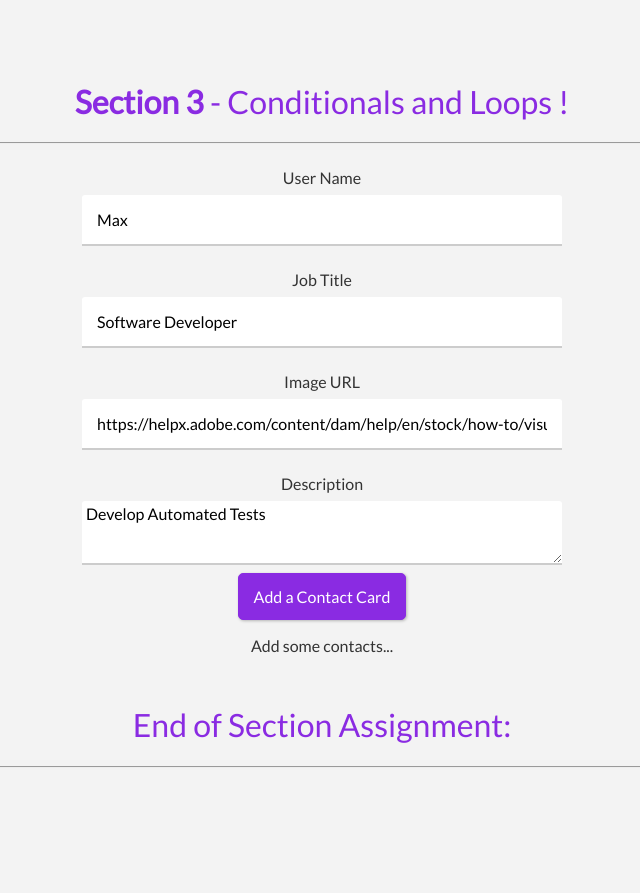
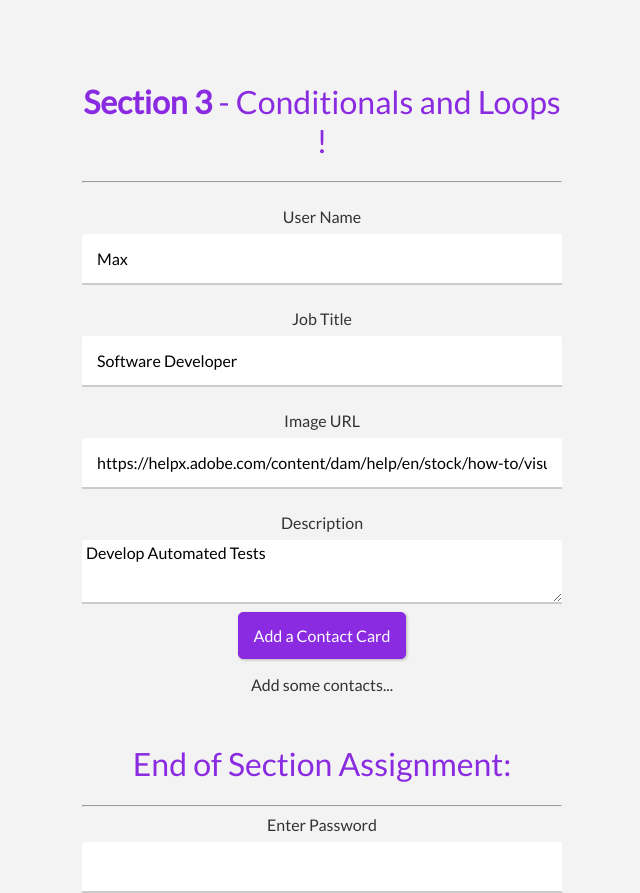
Before and after one commit to smarigowda/my-svelte-project, a Svelte app: page / in a window 1280 px wide. Shown: the whole page, without its empty margins (318-958 px from the left). Before the commit the page ends 800 px from the top, so only its background shows below. Built offline with nearby package versions, Linux system fonts and the light colour scheme.

Commit message:
SUC-3 section 3 assignment in progress

```diff
--- a/src/App.svelte
+++ b/src/App.svelte
@@ -6,11 +6,16 @@
   let imageUrl =
     "https://helpx.adobe.com/content/dam/help/en/stock/how-to/visual-reverse-image-search/jcr_content/main-pars/image/visual-reverse-image-search-v2_intro.jpg";
   let description = "Develop Automated Tests";
+  let formState = "empty";
+  let contacts = [];
+  let password = "";
+  let passwordsList = [];
 
-  let formState = "empty";
-
-  let contacts = [];
-
+  function addPasswordToList() {
+    passwordsList = [...passwordsList, password];
+    password = "";
+    console.log(passwordsList);
+  }
   const isZero = length => {
     return length === 0;
   };
@@ -53,6 +58,7 @@
   .container {
     margin: 0 auto;
     text-align: center;
+    width: 30rem;
   }
   button {
     outline: none;
@@ -79,6 +85,10 @@
   }
   input[type="text"] {
     padding: 15px;
+  }
+  input[type="password"] {
+    padding: 15px;
+    width: 30rem;
   }
   .hidden {
     display: none;
@@ -112,8 +122,12 @@
   </div>
 
   <button on:click={addContact}>Add a Contact Card</button>
-  <button on:click={deleteFirst} class:hidden={contacts.length === 0}>Delete First</button>
-  <button on:click={deleteLast} class:hidden={contacts.length === 0}>Delete Last</button>
+  <button on:click={deleteFirst} class:hidden={contacts.length === 0}>
+    Delete First
+  </button>
+  <button on:click={deleteLast} class:hidden={contacts.length === 0}>
+    Delete Last
+  </button>
 
   {#if formState === 'invalid'}
     <p>Some fields are empty</p>
@@ -131,4 +145,18 @@
 
   <h1>End of Section Assignment:</h1>
   <hr />
+  <label for="password">Enter Password</label>
+  {#if password.length > 0 && password.length < 5}
+    <p>Too Short</p>
+  {:else if password && password.length > 0 && password.length > 10}
+    <p>Too Long</p>
+  {:else if password && password.length > 0}
+    <button on:click={addPasswordToList}>Add Password to list</button>
+  {/if}
+
+  {#if password && password.length > 5 && password.length <= 10}
+    <p>Password = {password}</p>
+  {/if}
+
+  <input type="password" bind:value={password} />
 </div>
```
